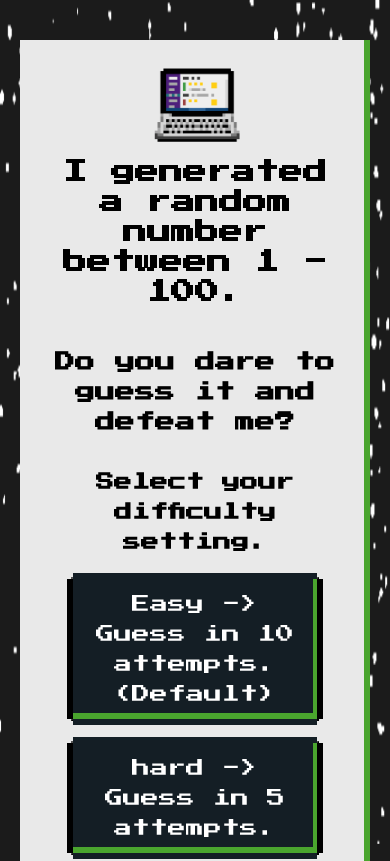
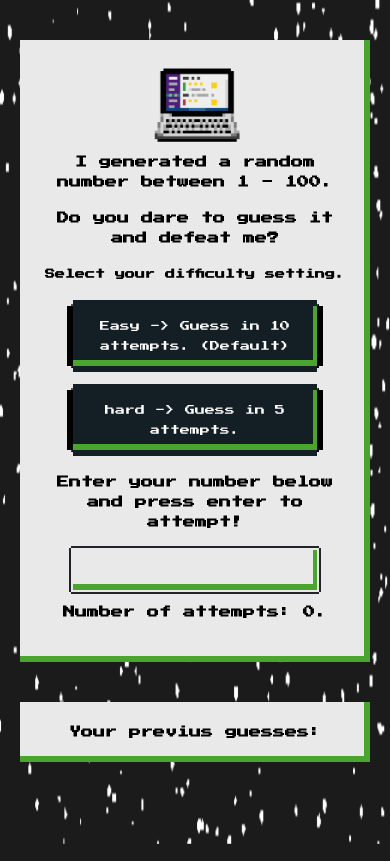
Before and after one commit to nicoescandarani/Guess-The-Number-Game-8-bit, a website: page index.html in a window 390 px wide. Shown: the top 861 px of the page. Drawn offline with nearby package versions, Linux system fonts and the light colour scheme; files that its build step writes are made by us from their sources.

Commit message:
Main Display

```diff
--- a/js/app.js
+++ b/js/app.js
@@ -2,7 +2,7 @@ var computerGuess;
 var userGuessLog = [];
 var attempts = 0;
 var maxGuesses = 10;
-const responcesLow = ['That was too low human.', 'Too low. There is no way you can defeat me human!', 'That number is too low, human.', 'Low number, want to keep trying? You wont defeat me anyways.', 'Lol, that was too low human.', 'Low number, mere human.', 'your number is low, there is no way you can defeat me my sistem.', 'Low number. Do you really want to keep going?', 'LMAO, go on. Keep losing mere human!', 'Your number is too low.'];
+const responcesLow = ['That was too low human.', 'Too low. There is no way you can defeat me human!', 'That number is too low, human.', 'Low number, want to keep trying? You wont defeat me anyways.', 'Lol, that was too low human.', 'Low number, mere human.', 'your number is low, there is no way you can defeat me my sistem.', 'Low number. Do you really want to keep going?', 'LMAO, too low. Go on, keep losing mere human!', 'Your number is too low.'];
 const responcesHigh = ['Too high.', 'Come on human. That number was too high!', 'Yout number is too high. Seriusly want to keep going?', 'That number is high. There is no way you can win this mortal.', 'That number is high. There is no point on keep losing. Is it?', 'High number. I will win, no matter what!', 'Hahahaha, too high.', 'High. There is no point human!', 'Too high. You cant defeat this amazing softawre!', 'Too high. Really wnt to keep going? You just keep loosing!'];
 const responcesWin = ['Nooo!!! You win? But you are a mere human!', 'Nooo, you win? It cannot be!', 'You win? How did you do it?!', 'Nooo, how could you win?', 'You win?! How did you do it? Are you that famous hacker?','Nooo!! How could you?'];
 
--- a/scss/index.scss
+++ b/scss/index.scss
@@ -147,20 +147,6 @@ button {
     }
 
 }
-
-@media (max-width: 476px) {
-
-    .comp {
-        height: 90px !important;
-    }
-
-    .fire {
-        height: 90px !important;
-        margin-left: 40px;
-    }
-
-}
-
 .nes-input {
     background-color: $white;
     width: 80%;
@@ -182,3 +168,114 @@ button {
 }
 
 .activeBtn { background-color: $sec-button-background; }
+
+@media (max-width: 1024px) {
+
+    h1 {
+        font-size: 18px !important;
+    }
+
+    h3 {
+        font-size: 16px !important;
+    }
+
+    p {
+        font-size: 16px !important;
+    }
+
+    .select {
+        font-size: 14px !important;
+    }
+
+    button {
+        font-size: 14px;
+    }
+
+}
+
+@media (max-width: 768px) {
+
+    h1 {
+        font-size: 16px !important;
+        margin-bottom: 16px !important;
+    }
+
+    h3 {
+        font-size: 16px !important;
+        margin-bottom: 16px !important;
+    }
+
+    p {
+        font-size: 12px !important;
+    }
+
+    .select {
+        font-size: 12px !important;
+    }
+
+    button {
+        font-size: 12px;
+    }
+
+}
+
+@media (max-width: 476px) {
+
+    * {
+        line-height: 20px;
+    }
+
+    h1 {
+        font-size: 12px !important;
+    }
+
+    h3 {
+        font-size: 12px !important;
+    }
+
+    p {
+        font-size: 12px !important;
+    }
+
+    .select {
+        font-size: 10px !important;
+    }
+
+    button {
+        font-size: 10px;
+    }
+
+    .comp {
+        height: 90px !important;
+    }
+
+    .fire {
+        height: 90px !important;
+        margin-left: 40px;
+    }
+
+}
+
+@media (max-width: 380px) {
+
+    h1 {
+        font-size: 10px !important;
+    }
+
+    h3 {
+        font-size: 10px !important;
+    }
+
+    p {
+        font-size: 8px !important;
+    }
+
+    .select {
+        font-size: 8px !important;
+    }
+
+    button {
+        font-size: 8px;
+    }
+
+}
```
Also changed, not shown: assets/8bitSnow2.gif (deleted).
